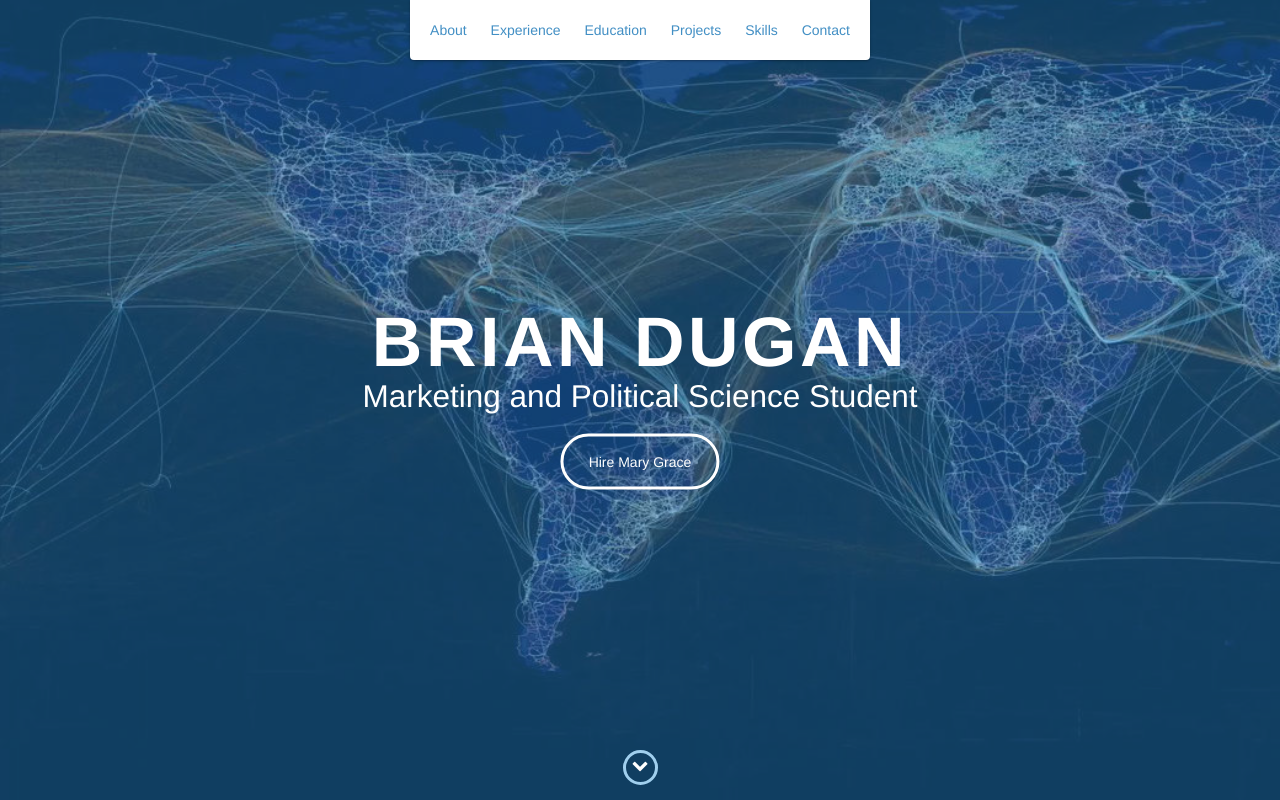
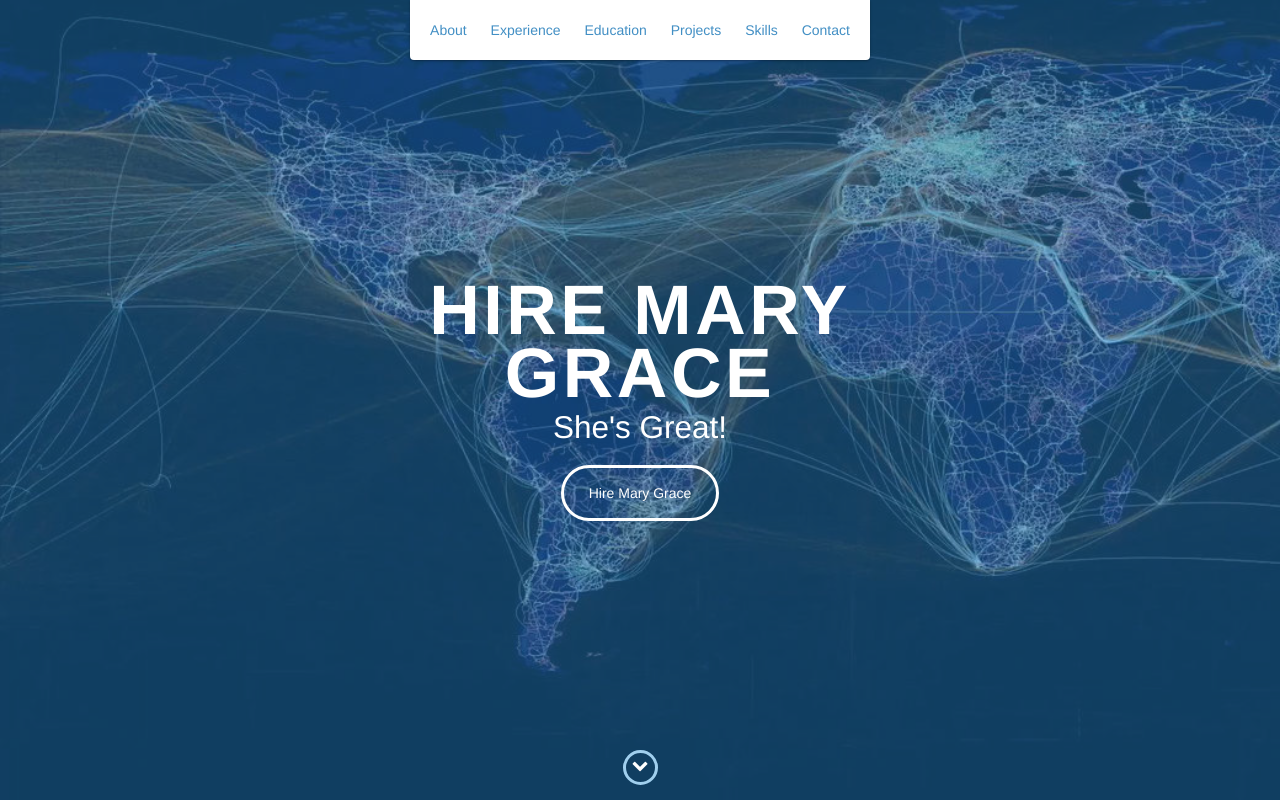
Before and after one commit to duganbrianj/duganbrianj.github.io, a website: page index.html in a window 1280 px wide. Shown: the top 800 px of the page. Drawn offline with nearby package versions, Linux system fonts and the light colour scheme.

Commit message:
Update index.html

```diff
--- a/index.html
+++ b/index.html
@@ -64,8 +64,8 @@
 
     <div id="lead">
         <div id="lead-content">
-            <h1>Brian Dugan</h1>
-            <h2>Marketing and Political Science Student</h2>
+            <h1>Hire Mary Grace</h1>
+            <h2>She's Great!</h2>
             <a href="/duganbrianj.github.io/DuganResume.pdf" download="DuganResume.pdf" class="btn-rounded-white">Hire Mary Grace</a>
         </div>
         <!-- End #lead-content -->
```
